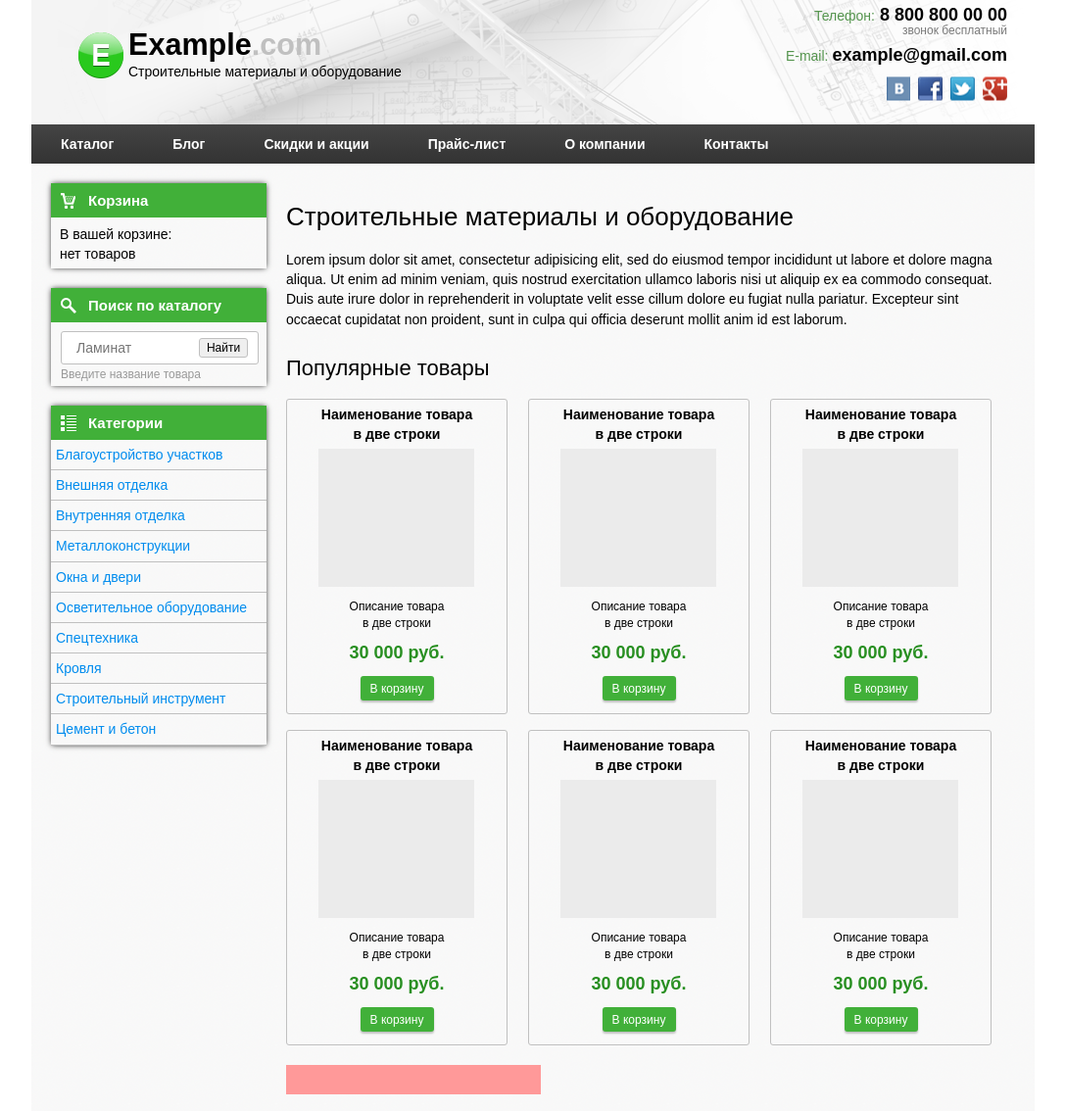
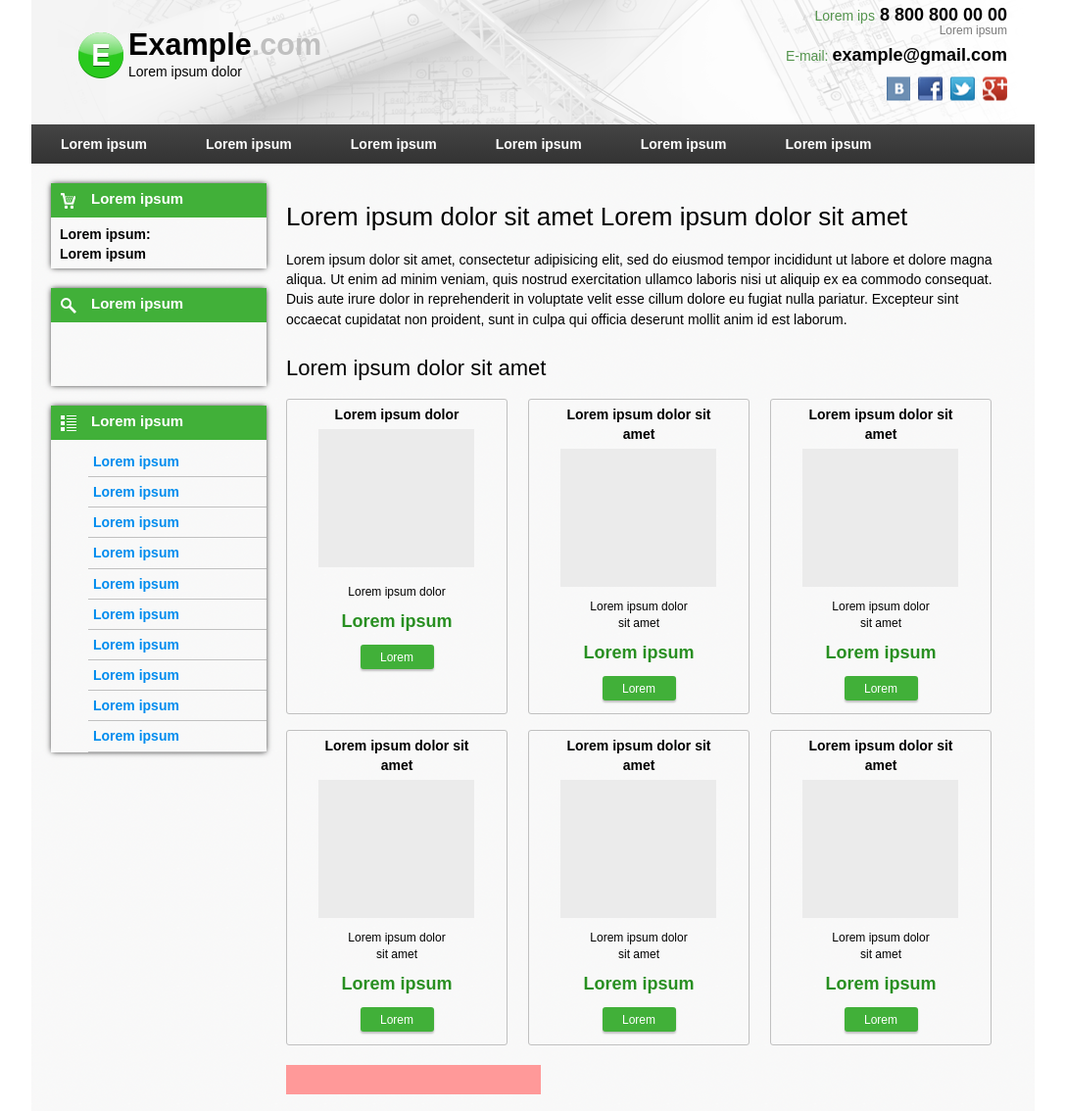
Before and after one commit to Gretten/test_layout, a website: page app/index.html in a window 1280 px wide. Shown: the part 21-1155 px from the top of the page at 98% size, without its empty margins (96-1183 px from the left). Drawn offline with Linux system fonts and the light colour scheme.

Commit message:
Alpha 0.7.5

```diff
--- a/app/index.html
+++ b/app/index.html
@@ -12,10 +12,11 @@
              <div class="include">
                  <div class="logo">
                      <h1>Example<span>.com</span></h1>
-                    <p>Строительные материалы и оборудование</p>
+                     <p>Lorem ipsum dolor</p>
                  </div>
+                    <div class="email"></div>
                     <div class="contacts">
-                    <p>Телефон:<span> 8 800 800 00 00</span></p>
+                   <p>Lorem ips<span> 8 800 800 00 00</span></p>
                     <p>E-mail: <span>example@gmail.com</span></p>
                     <div class="social">
                         <a href="" class="vk social-buttons"></a>
@@ -29,12 +30,12 @@
 
          <menu class="menu flexbox">
              <ul>
-                <li><a href="#">Каталог</a></li>
-                <li><a href="#">Блог</a></li>
-                <li><a href="#">Скидки и акции</a></li>
-                <li><a href="#">Прайс-лист</a></li>
-                <li><a href="#">О компании</a></li>
-                <li><a href="#">Контакты</a></li>
+                 <li><a href="#">Lorem ipsum </a></li>
+                 <li><a href="#">Lorem ipsum </a></li>
+                 <li><a href="#">Lorem ipsum </a></li>
+                 <li><a href="#">Lorem ipsum </a></li>
+                 <li><a href="#">Lorem ipsum </a></li>
+                 <li><a href="#">Lorem ipsum </a></li>
              </ul>
          </menu>
 
@@ -42,41 +43,43 @@
              <nav class="nav flexbox-item angleBrackets">
                  <div class="basket">
                      <div class="menu-container">
-                        <div class="nav-header">Корзина</div>
+                         <div class="nav-header">
+                             Lorem ipsum
+                         </div>
                          <div class="nav-body">
                             <div class="basket-inner">
-                                <p>В вашей корзине:</p>
-                                <p>нет товаров</p>
+                                <p>Lorem ipsum:</p>
+                                <p>Lorem ipsum</p>
                             </div>
                          </div>
                      </div>
                  </div>
                  <div class="catalog">
                      <div class="menu-container">
-                        <div class="nav-header">Поиск по каталогу</div>
+                         <div class="nav-header">
+                             Lorem ipsum
+                         </div>
                          <div class="nav-body">
-                            <form>
-                                <input type="text" placeholder="Ламинат">
-                                <button type="submit">Найти</button>
-                            </form>
                          </div>
                      </div>
                  </div>
                  <div class="categories">
                      <div class="menu-container">
-                        <div class="nav-header">Категории</div>
+                         <div class="nav-header">
+                             Lorem ipsum
+                         </div>
                          <div class="nav-body nav-body-links">
                              <ul>
-                               <li><a href="#">Благоустройство участков</a></li>
-                               <li><a href="#">Внешняя отделка</a></li>
-                               <li><a href="#">Внутренняя отделка</a></li>
-                               <li><a href="#">Металлоконструкции</a></li>
-                               <li><a href="#">Окна и двери</a></li>
-                               <li><a href="#">Осветительное оборудование</a></li>
-                               <li><a href="#">Спецтехника</a></li>
-                               <li><a href="#">Кровля</a></li>
-                               <li><a href="#">Строительный инструмент</a></li>
-                               <li><a href="#">Цемент и бетон</a></li>
+                                <li><a href="#">Lorem ipsum</a></li>
+                                <li><a href="#">Lorem ipsum</a></li>
+                                <li><a href="#">Lorem ipsum</a></li>
+                                <li><a href="#">Lorem ipsum</a></li>
+                                <li><a href="#">Lorem ipsum</a></li>
+                                <li><a href="#">Lorem ipsum</a></li>
+                                <li><a href="#">Lorem ipsum</a></li>
+                                <li><a href="#">Lorem ipsum</a></li>
+                                <li><a href="#">Lorem ipsum</a></li>
+                                <li><a href="#">Lorem ipsum</a></li>
                              </ul>
                          </div>
                      </div>
@@ -86,64 +89,64 @@
              <section class="section flexbox-item angleBrackets">
                  <div class="main-container">
                      <div class="body-header">
-                        <h1>Строительные материалы и оборудование</h1>
+                         <h1>Lorem ipsum dolor sit amet Lorem ipsum dolor sit amet</h1>
                           <p>Lorem ipsum dolor sit amet, consectetur adipisicing elit, sed do eiusmod tempor incididunt ut labore et dolore magna aliqua. Ut enim ad minim veniam, quis nostrud exercitation ullamco laboris nisi ut aliquip ex ea commodo consequat. Duis aute irure dolor in reprehenderit in voluptate velit esse cillum dolore eu fugiat nulla pariatur. Excepteur sint occaecat cupidatat non proident, sunt in culpa qui officia deserunt mollit anim id est laborum.</p>
                      </div>
                      <div class="body-slides">
-                        <h1>Популярные товары</h1>
+                         <h1>Lorem ipsum dolor sit amet</h1>
                          <div class="slide-container">
                              <div class="slide">
                                  <div class="slide-inner">
-                                    <h1>Наименование товара в две строки</h1>
+                                     <h1>Lorem ipsum dolor</h1>
                                      <div class="photo"></div>
-                                    <p>Описание товара в две строки</p>
-                                    <div class="price">30 000 руб.</div>
-                                    <button>В корзину</button>
+                                     <p>Lorem ipsum dolor </p>
+                                     <div class="price">Lorem ipsum</div>
+                                     <button>Lorem </button>
                                  </div>
                              </div>
                              <div class="slide">
                                  <div class="slide-inner">
-                                    <h1>Наименование товара в две строки</h1>
+                                     <h1>Lorem ipsum dolor sit amet</h1>
                                      <div class="photo"></div>
-                                    <p>Описание товара в две строки</p>
-                                    <div class="price">30 000 руб.</div>
-                                    <button>В корзину</button>
+                                     <p>Lorem ipsum dolor sit amet</p>
+                                     <div class="price">Lorem ipsum</div>
+                                     <button>Lorem </button>
                                  </div>
                              </div>
                              <div class="slide">
                                  <div class="slide-inner">
-                                    <h1>Наименование товара в две строки</h1>
+                                     <h1>Lorem ipsum dolor sit amet</h1>
                                      <div class="photo"></div>
-                                    <p>Описание товара в две строки</p>
-                                    <div class="price">30 000 руб.</div>
-                                    <button>В корзину</button>
+                                     <p>Lorem ipsum dolor sit amet</p>
+                                     <div class="price">Lorem ipsum</div>
+                                     <button>Lorem </button>
                                  </div>
                              </div>
                              <div class="slide">
                                  <div class="slide-inner">
-                                    <h1>Наименование товара в две строки</h1>
+                                     <h1>Lorem ipsum dolor sit amet</h1>
                                      <div class="photo"></div>
-                                    <p>Описание товара в две строки</p>
-                                    <div class="price">30 000 руб.</div>
-                                    <button>В корзину</button>
+                                     <p>Lorem ipsum dolor sit amet</p>
+                                     <div class="price">Lorem ipsum</div>
+                                     <button>Lorem </button>
                                  </div>
                              </div>
                              <div class="slide">
                                  <div class="slide-inner">
-                                    <h1>Наименование товара в две строки</h1>
+                                     <h1>Lorem ipsum dolor sit amet</h1>
                                      <div class="photo"></div>
-                                    <p>Описание товара в две строки</p>
-                                    <div class="price">30 000 руб.</div>
-                                    <button>В корзину</button>
+                                     <p>Lorem ipsum dolor sit amet</p>
+                                     <div class="price">Lorem ipsum</div>
+                                     <button>Lorem </button>
                                  </div>
                              </div>
                              <div class="slide">
                                  <div class="slide-inner">
-                                    <h1>Наименование товара в две строки</h1>
+                                     <h1>Lorem ipsum dolor sit amet</h1>
                                      <div class="photo"></div>
-                                    <p>Описание товара в две строки</p>
-                                    <div class="price">30 000 руб.</div>
-                                    <button>В корзину</button>
+                                     <p>Lorem ipsum dolor sit amet</p>
+                                     <div class="price">Lorem ipsum</div>
+                                     <button>Lorem </button>
                                  </div>
                              </div>
                          </div>
--- a/app/less/main.less
+++ b/app/less/main.less
@@ -154,7 +154,7 @@ ul {
  }
 
  .contacts p:nth-child(1)::after {
-  content: "звонок бесплатный";
+   content: "Lorem ipsum";
    position: absolute;
    left: 80px;
    top: 20px;
@@ -237,6 +237,9 @@ ul {
    align-items: flex-end;
  }
 
+ .menu-container {
+ }
+
  .nav > * {
    box-shadow: 0 0 6px -1px;
  }
@@ -244,6 +247,7 @@ ul {
  .basket,
  .catalog,
  .categories {
+   width: 200px;
    width: 220px;
    margin-bottom: 20px;
    position: relative;
@@ -282,7 +286,7 @@ form {
  }
 
  form::after {
-  content: "Введите название товара";
+   content: "Lorem ipsum";
    position: absolute;
    font-size: 12px;
    font-family: "Arial";
@@ -366,6 +370,13 @@ input {
    background-color: #41b039;
    color: white;
    font-size: 15px;
+   font-weight: bold;
+   padding-left: 41px;
+   padding-top: 5px;
+}
+
+.nav-body {
+
   font-weight: bold;
   padding-left: 38px;
   padding-top: 7px;
```
Also changed, not shown: gulpfile.js (added, +27 -0 lines), package.json (added, +16 -0 lines), app/css/main.css, 2 other files. Lines whose indentation alone changed are shown as unchanged.
